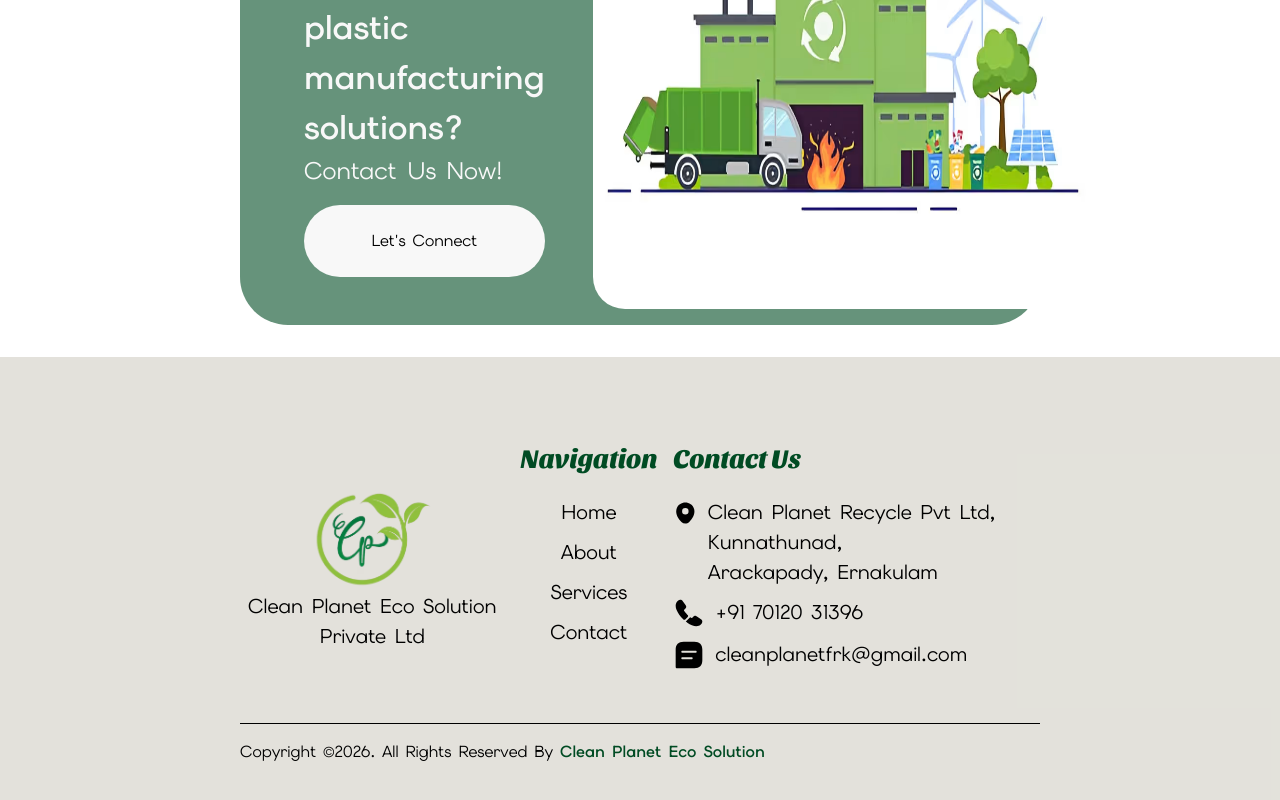
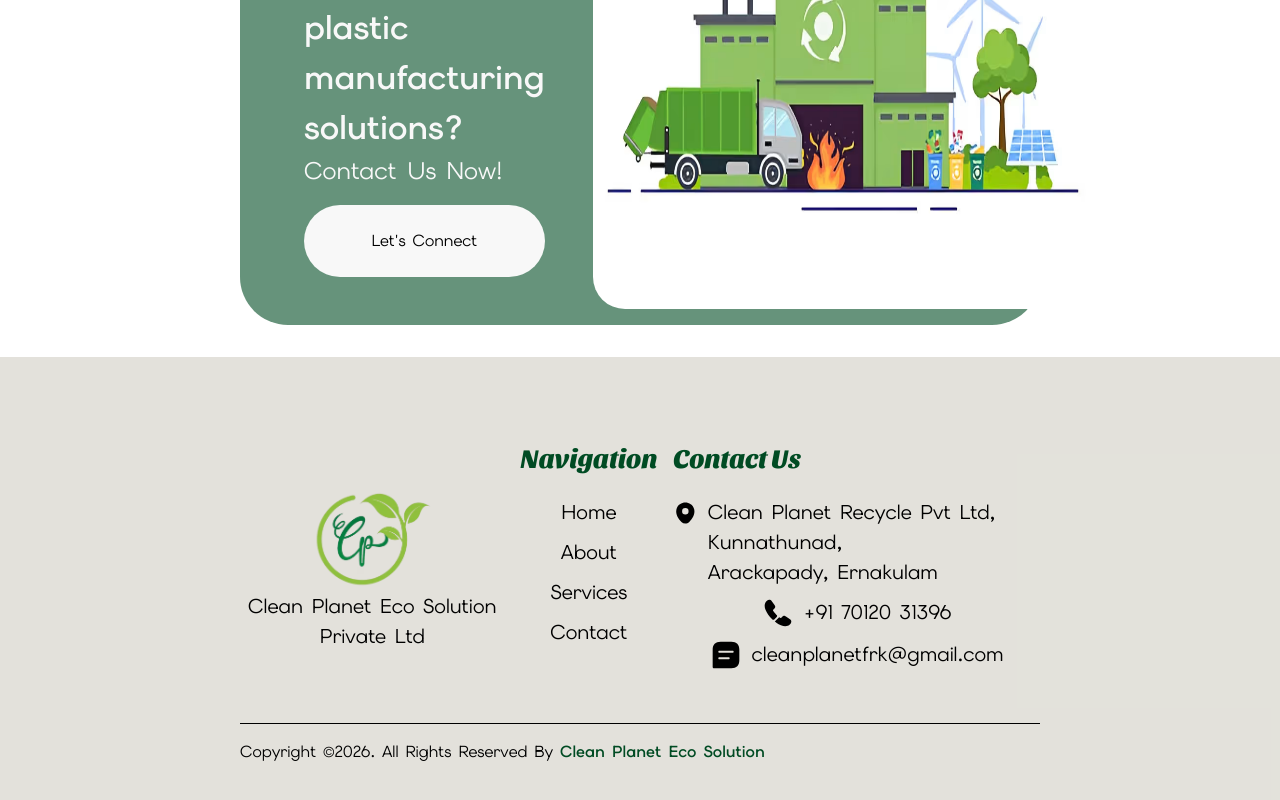
Before and after one commit to MuhammedSuhail10/cleanplanet, a Nuxt app: page / in a window 1280 px wide. Shown: the part 2849-3649 px from the top of the page. Built offline with nearby package versions, Linux system fonts and the light colour scheme.

Commit message:
Clean Planet

```diff
--- a/app/components/links/footer.vue
+++ b/app/components/links/footer.vue
@@ -28,7 +28,7 @@
             </div>
             <div>
                 <h5 class="font-[sansita] text-[#004b23] text-[20pt] text-center md:text-start">Contact Us</h5>
-                <div class="flex flex-col gap-[0.5em] justify-center my-[1em] text-[15pt]">
+                <div class="flex flex-col gap-[0.5em] items-center my-[1em] text-[15pt]">
                     <div class="flex gap-[0.5em] items-start">
                         <svg xmlns="http://www.w3.org/2000/svg" width="32" height="32" viewBox="0 0 24 24" fill="none">
                             <path
```
